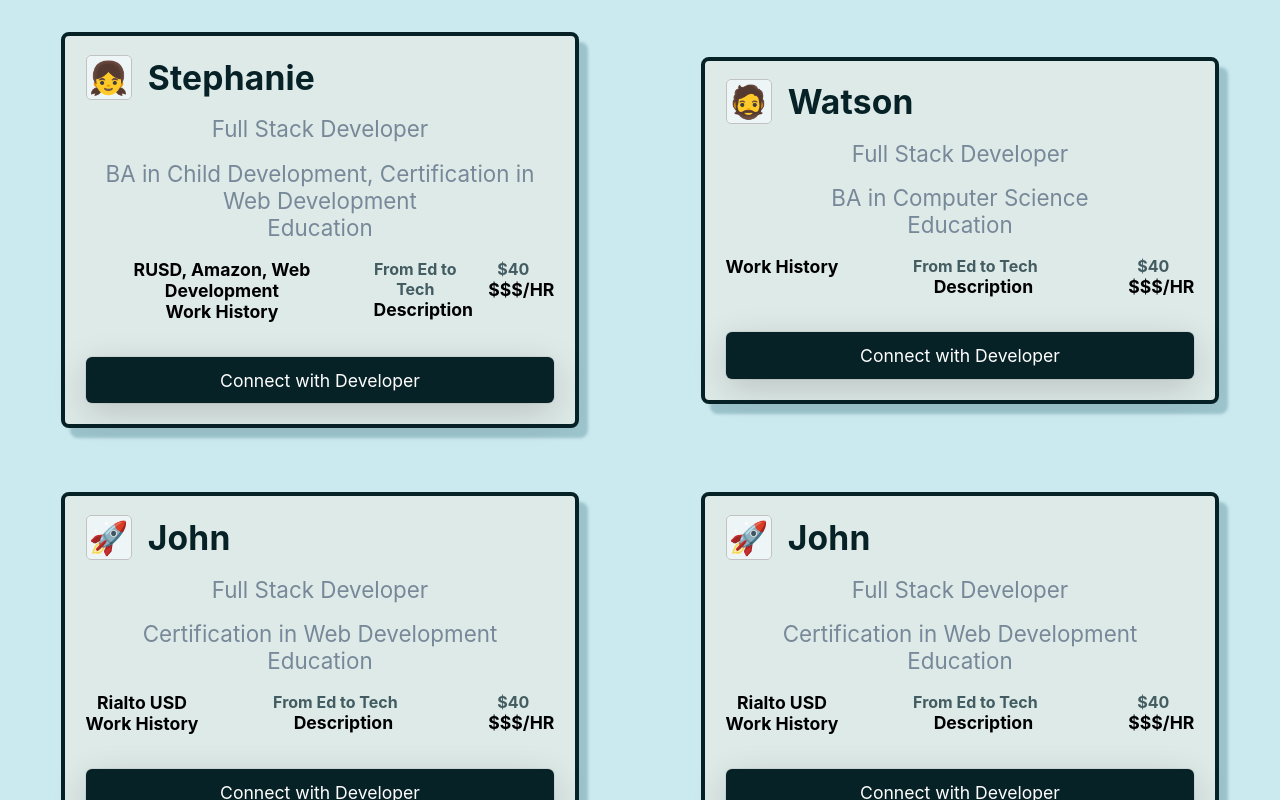
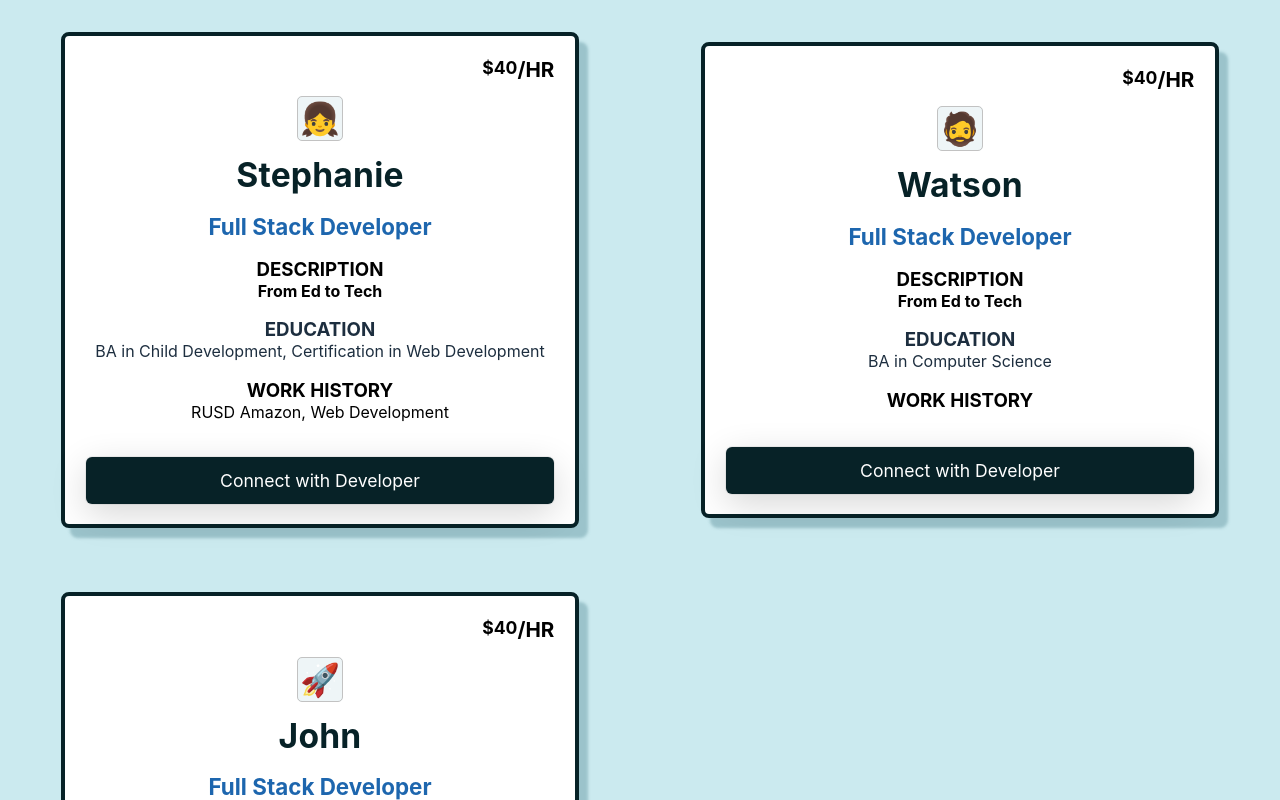
Before and after one commit to Callank21/Freelancing-Gig-App, a React (Create React App) app in the folder client/: page / in a window 1280 px wide. Shown: the top 800 px of the page. Built offline with nearby package versions, Linux system fonts and the light colour scheme.

Commit message:
catergory page updated

```diff
--- a/client/src/App.css
+++ b/client/src/App.css
@@ -37,6 +37,8 @@
   }
 }
 
+
+/* CategoryPage Section Starts */
 * {
 	margin: 0;
 	padding: 0;
@@ -52,7 +54,7 @@
 }
 
 .card {
-	background-color: #deeae8;
+	background-color: white;
 	width: 90%;
 	display: flex;
 	flex-direction: column;
@@ -67,7 +69,23 @@
 	box-shadow: #7fadb6a1 -9px -10px 3px 0px;
 	transition: 0.3s cubic-bezier(0, 0, 0.2, 1);
 }
-.icon > span {
+
+.h3 {
+	font-weight: bold;
+	color: lightslategray;
+	font-size: 1.1rem;
+	letter-spacing: 0.2rem;
+}
+
+.wage  {
+	font-size: 1.1rem;
+	font-weight: bold;
+	display: flex;
+	flex-direction: row;
+	margin-left: auto;
+}
+
+.image > span {
 	font-size: 2rem;
 	border: 1px solid rgb(194, 194, 194);
 	background: #eef5f7;
@@ -78,7 +96,7 @@
 .person {
 	color: #072227;
 	display: flex;
-	flex-direction: row;
+	flex-direction: column;
 	align-items: center;
 	gap: 1rem;
 	font-size: 1.4rem;
@@ -87,26 +105,30 @@
 
 .devType {
 	font-size: 1.4rem;
-	color: lightslategray;
+	font-weight: bold;
+	color: rgb(29, 102, 174);
 	margin-bottom: 1 rem;
 }
+
+.description {
+	font-size: 1rem;
+	font-weight: bold;
+	display: flex;
+	flex-direction: column;
+}
+
 .education{
-	font-size: 1.4rem;
+	font-size: 1rem;
+	color: rgb(29, 46, 63);
+	margin-bottom: 1 rem;
+}
+
+.work-history {
+	font-size: 1rem;
 	color: lightslategray;
 	margin-bottom: 1 rem;
 }
 
-.stats {
-	font-size: 1.1rem;
-	font-weight: bold;
-	display: flex;
-	flex-direction: column;
-}
-.stats > span {
-	margin-right: 1rem;
-	font-size: 1rem;
-	color: #425c61;
-}
 button {
 	padding: 0.8rem;
 	width: 100%;
@@ -127,10 +149,10 @@ button:hover {
 	transition-duration: 0.5s;
 }
 
-.figures {
+/* .figures {
 	display: flex;
 	justify-content: space-between;
-}
+} */
 
 .container-app-grid {
 	display: grid;
@@ -160,3 +182,5 @@ button:hover {
 		/* grid-template-rows: repeat(1, 1fr); */
 	}
 }
+
+/* CategoryPage Section Ends */
--- a/client/src/App.js
+++ b/client/src/App.js
@@ -1,22 +1,22 @@
 import './App.css';
-import CategoryPage from './components/pages/CategoryPage';
+import { CategoryPage } from './components/pages/CategoryPage';
 
 const App = () => {
 	return (
 		<div className="App container-app-grid">
 			<CategoryPage
-				icon="👧"
+				image="👧"
 				name="Stephanie"
 				devType=" Full Stack Developer "
         education= "BA in Child Development, Certification in Web Development"
-				workHistory="RUSD, Amazon, Web Development "
+				workHistory="RUSD Amazon, Web Development "
 				description="From Ed to Tech"
 				buttonMessage="Connect with Developer"
 				wage="$40"
 				linked=" "
 			/>
 			<CategoryPage
-				icon="🧔"
+				image="🧔"
 				name="Watson"
 				devType=" Full Stack Developer "
         education= "BA in Computer Science"
@@ -27,29 +27,7 @@ const App = () => {
 				linked=" "
 			/>
 			<CategoryPage
-				icon="🚀"
-        name="John"
-				devType=" Full Stack Developer "
-        education= "Certification in Web Development"
-				workHistory="Rialto USD"
-				description="From Ed to Tech"
-				buttonMessage="Connect with Developer"
-				wage="$40"
-				linked=" "
-			/>
-      <CategoryPage
-				icon="🚀"
-        name="John"
-				devType=" Full Stack Developer "
-        education= "Certification in Web Development"
-				workHistory="Rialto USD"
-				description="From Ed to Tech"
-				buttonMessage="Connect with Developer"
-				wage="$40"
-				linked=" "
-			/>
-      <CategoryPage
-				icon="🚀"
+				image="🚀"
         name="John"
 				devType=" Full Stack Developer "
         education= "Certification in Web Development"
--- a/client/src/components/pages/CategoryPage.js
+++ b/client/src/components/pages/CategoryPage.js
@@ -1,12 +1,16 @@
 import React from "react";
 
-const CategoryPage = (props) => {
+export const CategoryPage = (props) => {
   return (
   <div className="container">
 	<div className="card">
+		<div className="wage">
+			<span>{props.wage}</span>
+			<h3>/HR</h3>
+		</div>
 		<div className="person">
-					<div className="icon">
-						<span>{props.icon}</span>
+			<div className="image">
+				<span>{props.image}</span>
 			</div>
 			<div className="name">
 				<h2>{props.name}</h2>
@@ -15,23 +19,17 @@ const CategoryPage = (props) => {
 		<div className="devType">
 			<p>{props.devType}</p>
 		</div>
+		<div className="description">
+			<h3> DESCRIPTION</h3>
+			<span>{props.description}</span>
+		</div>
         <div className="education">
+			<h3>EDUCATION</h3>
 			<p>{props.education}</p>
-          <p> Education</p>
 		</div>
-				<div className="figures">
-					<div className="work history stats">
+		<div className="work history">
+			<h3>WORK HISTORY</h3>
 			<ul>{props.workHistory}</ul>
-						<p> Work History</p>
-					</div>
-					<div className="description stats">
-						<span>{props.description}</span>
-						<p> Description</p>
-					</div>
-					<div className="wage stats">
-						<span>{props.wage}</span>
-						<p>$$$/HR</p>
-					</div>
 		</div>
 		<div className="btn">
 			<a href={props.linked} target="_blank" rel="noreferrer">
@@ -40,7 +38,4 @@ const CategoryPage = (props) => {
 		</div>
 	</div>
 </div>
-	);
-};
-
-export default CategoryPage;
+);};
--- /dev/null
+++ b/client/src/components/pages/UserProfile.js
@@ -0,0 +1,5 @@
+import React from "react";
+
+export const UserProfile = (props) => {
+
+};
```
Also changed, not shown: client/src/components/pages/ProfilePage.js (+1 -56 lines). Lines whose indentation alone changed are shown as unchanged.
